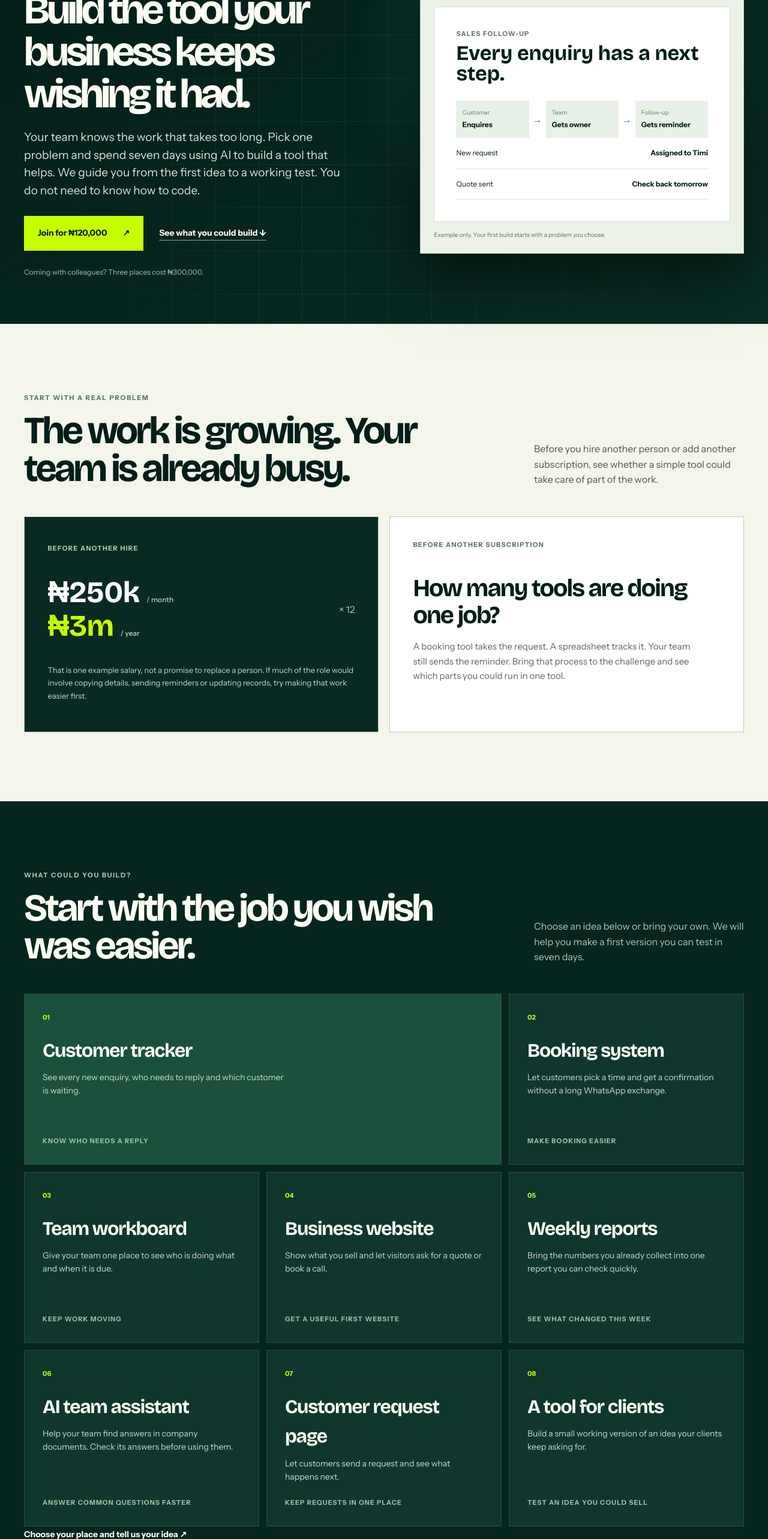
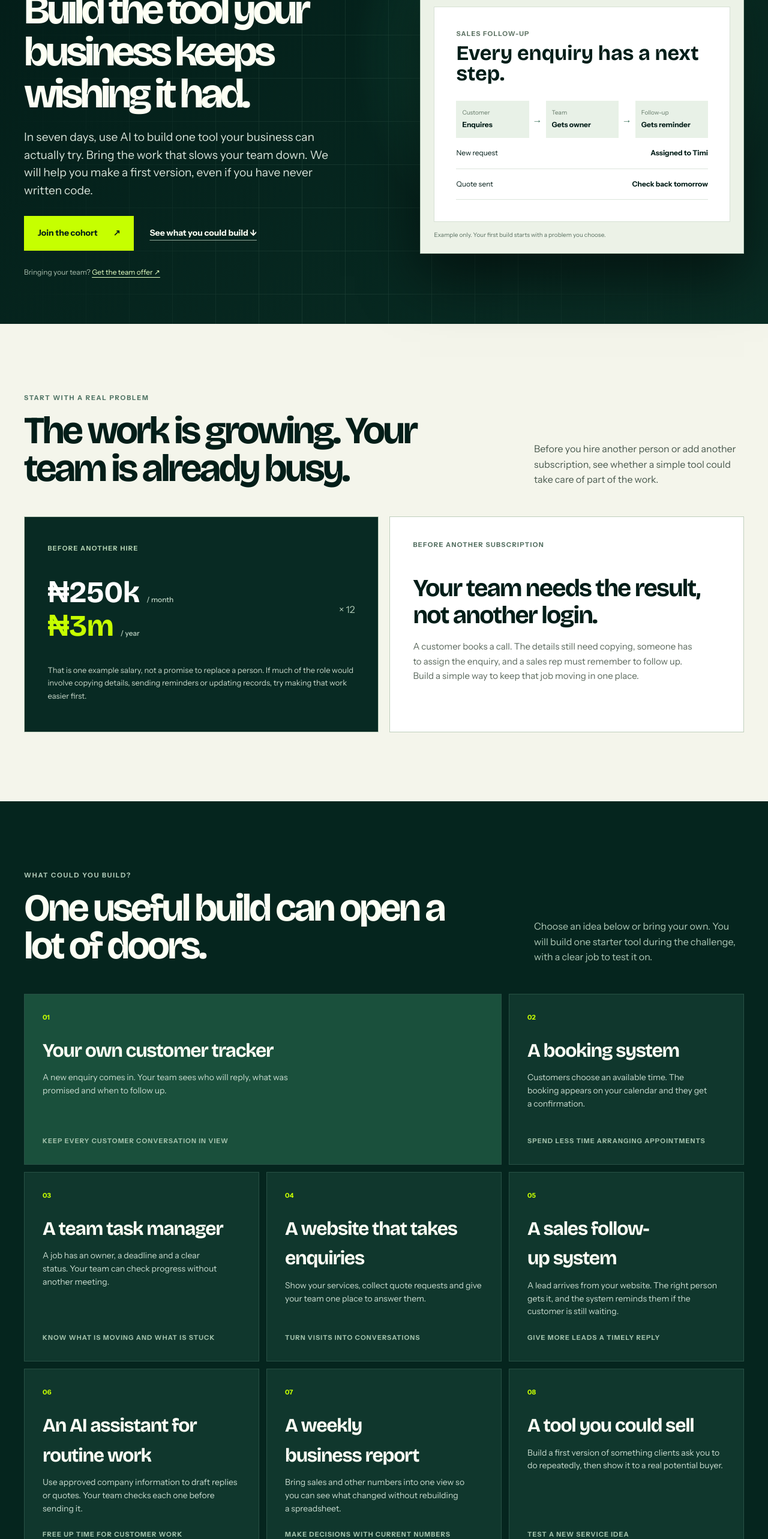
Before and after one commit to Greatdorlin/run-rentless, a Next.js app: page /moredone in a window 1280 px wide. Shown: the part 234-2800 px from the top of the page at 60% size. Built offline with nearby package versions, Linux system fonts and the light colour scheme.

Commit message:
Sharpen MoreDone offer and use cases

```diff
--- a/src/app/moredone/moredone.css
+++ b/src/app/moredone/moredone.css
@@ -36,6 +36,8 @@
 .md-hero__actions{margin-top:27px}
 .md-brandline{margin-bottom:22px}
 .md-program{margin:0 0 14px;color:var(--md-lime);font-size:13px;font-weight:850;letter-spacing:.035em}
+.md-hero__micro a{color:#e5ffc1;text-decoration:underline;text-underline-offset:4px}
+#md-pricing-title{scroll-margin-top:100px}
 .md-software h3{max-width:480px;margin:42px 0 18px;font-size:clamp(30px,3.2vw,46px);line-height:1.08;letter-spacing:-.045em}
 .md-software p{max-width:480px;font-size:15px;line-height:1.65}
 .md-hero__visual{transform:none}
--- a/src/app/moredone/page.tsx
+++ b/src/app/moredone/page.tsx
@@ -9,14 +9,14 @@ export const metadata: Metadata = {
 };
 
 const projects = [
-  ["01", "Customer tracker", "See every new enquiry, who needs to reply and which customer is waiting.", "Know who needs a reply"],
-  ["02", "Booking system", "Let customers pick a time and get a confirmation without a long WhatsApp exchange.", "Make booking easier"],
-  ["03", "Team workboard", "Give your team one place to see who is doing what and when it is due.", "Keep work moving"],
-  ["04", "Business website", "Show what you sell and let visitors ask for a quote or book a call.", "Get a useful first website"],
-  ["05", "Weekly reports", "Bring the numbers you already collect into one report you can check quickly.", "See what changed this week"],
-  ["06", "AI team assistant", "Help your team find answers in company documents. Check its answers before using them.", "Answer common questions faster"],
-  ["07", "Customer request page", "Let customers send a request and see what happens next.", "Keep requests in one place"],
-  ["08", "A tool for clients", "Build a small working version of an idea your clients keep asking for.", "Test an idea you could sell"],
+  ["01", "Your own customer tracker", "A new enquiry comes in. Your team sees who will reply, what was promised and when to follow up.", "Keep every customer conversation in view"],
+  ["02", "A booking system", "Customers choose an available time. The booking appears on your calendar and they get a confirmation.", "Spend less time arranging appointments"],
+  ["03", "A team task manager", "A job has an owner, a deadline and a clear status. Your team can check progress without another meeting.", "Know what is moving and what is stuck"],
+  ["04", "A website that takes enquiries", "Show your services, collect quote requests and give your team one place to answer them.", "Turn visits into conversations"],
+  ["05", "A sales follow-up system", "A lead arrives from your website. The right person gets it, and the system reminds them if the customer is still waiting.", "Give more leads a timely reply"],
+  ["06", "An AI assistant for routine work", "Use approved company information to draft replies or quotes. Your team checks each one before sending it.", "Free up time for customer work"],
+  ["07", "A weekly business report", "Bring sales and other numbers into one view so you can see what changed without rebuilding a spreadsheet.", "Make decisions with current numbers"],
+  ["08", "A tool you could sell", "Build a first version of something clients ask you to do repeatedly, then show it to a real potential buyer.", "Test a new service idea"],
 ];
 const days = [
   ["01", "Choose the job", "Pick one task your business needs help with."],
@@ -32,9 +32,9 @@ export default function MoreDonePage() {
         <p className="md-brandline">Run Rentless <span>×</span> Navrademy</p>
         <p className="md-program">MoreDone: The 7-Day AI Business Challenge</p>
         <h1 id="md-title">Build the tool your business keeps wishing it had.</h1>
-        <p className="md-hero__lede">Your team knows the work that takes too long. Pick one problem and spend seven days using AI to build a tool that helps. We guide you from the first idea to a working test. You do not need to know how to code.</p>
-        <div className="md-hero__actions"><a className="md-button" href="#join">Join for ₦120,000 <span aria-hidden="true">↗</span></a><a className="md-text-link" href="#projects">See what you could build ↓</a></div>
-        <p className="md-hero__micro">Coming with colleagues? Three places cost ₦300,000.</p>
+        <p className="md-hero__lede">In seven days, use AI to build one tool your business can actually try. Bring the work that slows your team down. We will help you make a first version, even if you have never written code.</p>
+        <div className="md-hero__actions"><a className="md-button" href="#join">Join the cohort <span aria-hidden="true">↗</span></a><a className="md-text-link" href="#projects">See what you could build ↓</a></div>
+        <p className="md-hero__micro">Bringing your team? <a href="#md-pricing-title">Get the team offer ↗</a></p>
       </div>
       <div className="md-hero__visual" aria-label="Illustrative customer follow-up project">
         <div className="md-visual__top"><span>ONE POSSIBLE BUILD</span><span className="md-status"><i /> Customer enquiries</span></div>
@@ -49,15 +49,15 @@ export default function MoreDonePage() {
       <div className="md-heading"><p>START WITH A REAL PROBLEM</p><h2 id="md-cost-title">The work is growing. Your team is already busy.</h2><span>Before you hire another person or add another subscription, see whether a simple tool could take care of part of the work.</span></div>
       <div className="md-numbers__grid">
         <div className="md-salary"><small>Before another hire</small><div className="md-salary__sum"><strong>₦250k <em>/ month</em></strong><span>× 12</span><strong>₦3m <em>/ year</em></strong></div><p>That is one example salary, not a promise to replace a person. If much of the role would involve copying details, sending reminders or updating records, try making that work easier first.</p></div>
-        <div className="md-software"><small>Before another subscription</small><h3>How many tools are doing one job?</h3><p>A booking tool takes the request. A spreadsheet tracks it. Your team still sends the reminder. Bring that process to the challenge and see which parts you could run in one tool.</p></div>
+        <div className="md-software"><small>Before another subscription</small><h3>Your team needs the result, not another login.</h3><p>A customer books a call. The details still need copying, someone has to assign the enquiry, and a sales rep must remember to follow up. Build a simple way to keep that job moving in one place.</p></div>
       </div>
     </div></section>
 
-    <section className="md-projects" id="projects" aria-labelledby="md-projects-title"><div className="md-shell"><div className="md-heading"><p>WHAT COULD YOU BUILD?</p><h2 id="md-projects-title">Start with the job you wish was easier.</h2><span>Choose an idea below or bring your own. We will help you make a first version you can test in seven days.</span></div><div className="md-projects__grid">{projects.map(([number, title, detail, output]) => <article className="md-project" key={number}><span>{number}</span><h3>{title}</h3><p>{detail}</p><small>{output}</small></article>)}</div><a className="md-underlink" href="#join">Choose your place and tell us your idea ↗</a></div></section>
+    <section className="md-projects" id="projects" aria-labelledby="md-projects-title"><div className="md-shell"><div className="md-heading"><p>WHAT COULD YOU BUILD?</p><h2 id="md-projects-title">One useful build can open a lot of doors.</h2><span>Choose an idea below or bring your own. You will build one starter tool during the challenge, with a clear job to test it on.</span></div><div className="md-projects__grid">{projects.map(([number, title, detail, output]) => <article className="md-project" key={number}><span>{number}</span><h3>{title}</h3><p>{detail}</p><small>{output}</small></article>)}</div><a className="md-underlink" href="#join">Join the cohort and tell us your idea ↗</a></div></section>
 
     <section className="md-days" aria-labelledby="md-days-title"><div className="md-shell md-days__layout"><div><p className="md-section-kicker">HOW THE WEEK WORKS</p><h2 id="md-days-title">You build it with us.</h2><p>Join two live 90-minute workshops. Each day you get a small task, examples to work from and help when you get stuck. By the end, you will have a first version to try on a real job.</p></div><ol>{days.map(([day, title, detail]) => <li key={day}><span>DAY {day}</span><div><h3>{title}</h3><p>{detail}</p></div></li>)}</ol></div></section>
 
-    <section className="md-ads" aria-labelledby="md-ads-title"><div className="md-shell md-ads__layout"><div><p className="md-section-kicker">ALSO IN THE CHALLENGE</p><h2 id="md-ads-title">Know what to say when you share your tool.</h2><p>We will help you explain your offer, plan an ad and see whether enquiries turn into customers. You decide if you want to run the ad. Ad costs are separate.</p></div><div className="md-ads__graphic" aria-hidden="true"><span>OFFER</span><i /><span>AD</span><i /><span>ENQUIRY</span><i /><span>FOLLOW-UP</span></div></div></section>
+    <section className="md-ads" aria-labelledby="md-ads-title"><div className="md-shell md-ads__layout"><div><p className="md-section-kicker">CHATGPT ADS LESSON INCLUDED</p><h2 id="md-ads-title">Learn the new ad channel while it is still growing.</h2><p>When Facebook Ads was new, businesses had to learn what worked by testing. ChatGPT Ads gives you a new place to reach people who are exploring products and services. We will help you prepare an offer, an ad and a page for interested customers.</p><p>You will learn what to measure so you can decide whether the channel is worth your money. If your business has access, you can submit a campaign for approval. Your ad budget is separate from the challenge fee. <a href="https://help.openai.com/en/articles/20001245-ads-manager-availability" target="_blank" rel="noopener noreferrer">Check where Ads Manager is available ↗</a></p></div><div className="md-ads__graphic" aria-hidden="true"><span>OFFER</span><i /><span>AD</span><i /><span>ENQUIRY</span><i /><span>FOLLOW-UP</span></div></div></section>
 
     <section className="md-pricing" aria-labelledby="md-pricing-title"><div className="md-shell"><div className="md-heading"><p>CHOOSE YOUR PLACE</p><h2 id="md-pricing-title">Build on your own or bring two teammates.</h2><span>Both options include the same lessons and help. Pick the number of people coming with you.</span></div><div className="md-pricing__grid"><article><span>Individual</span><h3>₦120,000</h3><p>One place. Join the live workshops, use the examples and get help testing your first tool.</p><a href="?seats=1#join">Choose one place ↗</a></article><article className="md-pricing__team"><span>Team of three</span><h3>₦300,000</h3><p>Bring two colleagues and work on one business problem together. You save ₦60,000 compared with three individual places.</p><a href="?seats=3#join">Choose three places ↗</a></article></div><p className="md-pricing__fine">If your project needs hosting or another paid service, we will explain the options before you spend more.</p></div></section>
     <section className="md-guarantee"><div className="md-shell md-guarantee__layout"><strong>What if my tool does not work?</strong><p>Before the challenge, we agree on one small tool and what it needs to do. Come to the required sessions and finish the exercises. If your tool does not pass that test, we will help you again in an extra session for free. If our promised help still does not get it working as agreed, we will refund your challenge fee.</p></div></section>
```
